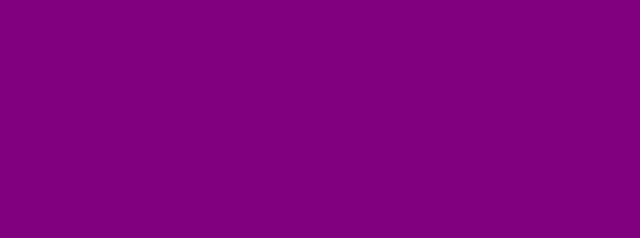
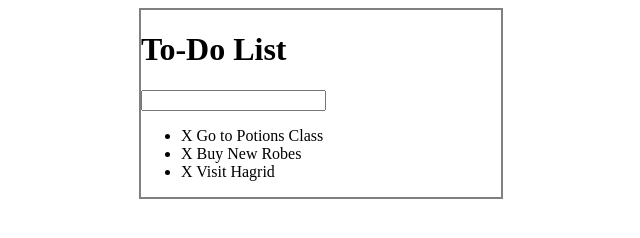
Before and after one commit to johncookv/Web-Projects, a plain HTML site: page TodoList/index.html in a window 1280 px wide. Shown: the whole page, without its empty margins (319-959 px from the left). Drawn offline with Linux system fonts and the light colour scheme.

Commit message:
added functionality where strikethrough is toggled upon clicking on list item

```diff
--- a/TodoList/assets/css/todos.css
+++ b/TodoList/assets/css/todos.css
@@ -1,3 +1,10 @@
-body {
-	background-color: purple;
+#container {
+	border: 2px solid gray;
+	width: 360px;
+	margin: 0 auto;
 }
+
+.completed {
+	color: gray;
+	text-decoration: line-through;
+}
--- a/TodoList/assets/js/todos.js
+++ b/TodoList/assets/js/todos.js
@@ -1 +1,3 @@
-alert("test");
+$("li").on("click", function() {
+	$(this).toggleClass("completed");
+});
--- a/TodoList/index.html
+++ b/TodoList/index.html
@@ -6,7 +6,16 @@
 	<script type="text/javascript" src="assets/js/lib/jquery-3.2.1.min.js"></script>
 </head>
 <body>
+<div id="container">
+	<h1>To-Do List</h1>
+	<input type="text">
 
+	<ul>
+		<li><span>X</span> Go to Potions Class</li>
+		<li><span>X</span> Buy New Robes</li>
+		<li><span>X</span> Visit Hagrid</li>
+	</ul>
+</div>
 <script type="text/javascript" src="assets/js/todos.js"></script>
 </body>
 </html>
```
